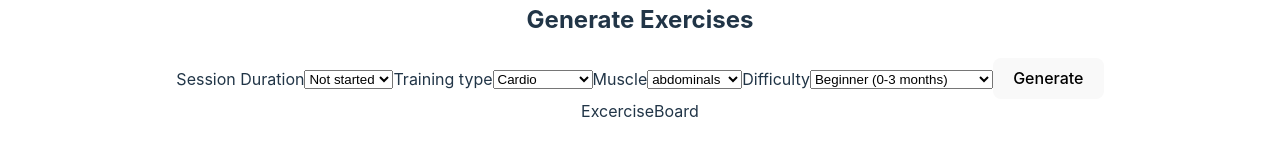
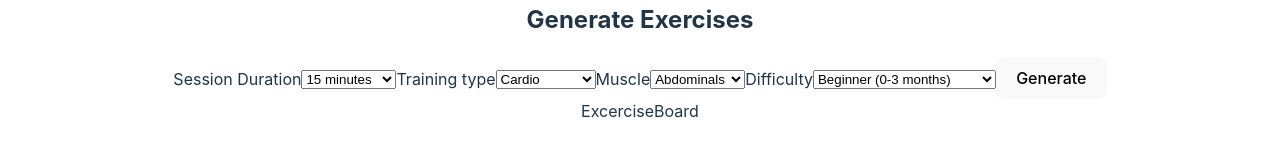
Before and after one commit to Lukew101/workout-generator, a React (Vite) app in the folder workout-generator-app/: page / in a window 1280 px wide. Shown: the part 462-618 px from the top of the page. Built offline with nearby package versions, Linux system fonts and the light colour scheme.

Commit message:
feat: post request for exercise list functioning

```diff
--- a/workout-generator-app/src/App.tsx
+++ b/workout-generator-app/src/App.tsx
@@ -1,4 +1,4 @@
-import { useState } from 'react'
+import { useEffect, useState } from 'react'
 import './App.css'
 import UserInputForm from './components/userInput/UserInputForm'
 import ExcerciseBoard from './components/exerciseBoard/ExcerciseBoard'
--- a/workout-generator-app/src/components/userInput/UserInputForm.tsx
+++ b/workout-generator-app/src/components/userInput/UserInputForm.tsx
@@ -5,7 +5,6 @@ interface AddEntityFormProps {
 }
 
 const UserInputForm = ({ setExercises }: AddEntityFormProps) => {
-
   const handleFormSubmit = async (event: FormEvent<HTMLFormElement>) => {
     event.preventDefault();
 
@@ -20,7 +19,25 @@ const UserInputForm = ({ setExercises }: AddEntityFormProps) => {
     formData.append("type", trainingType);
     formData.append("muscle", muscle);
     formData.append("difficulty", difficulty);
+
+    try {
+      const response = await fetch("http://localhost:8080/api/exercises", {
+        method: "POST",
+        body: formData,
+      });
+
+      if (!response.ok) {
+        throw new Error("Failed to add generate exercises");
       }
+
+      const data = await response.json();
+      const exerciseList: Exercise[] = await data;
+      console.log(exerciseList);
+      setExercises(exerciseList);
+    } catch (error) {
+      console.error("Error while submitting the form:", error);
+    }
+  };
 
   return (
     <div>
@@ -28,12 +45,10 @@ const UserInputForm = ({ setExercises }: AddEntityFormProps) => {
       <form onSubmit={handleFormSubmit} id="programFormInput">
         <label>Session Duration</label>
         <select name="duration" defaultValue="" id="trainingDuration">
-                <option value="15">Not started</option>
-                <option value="30">In progress</option>
-                <option value="45">Completed</option>
-                <option value="60">Not started</option>
-                <option value="75">In progress</option>
-                <option value="75+">Completed</option>
+          <option value="15">15 minutes</option>
+          <option value="30">30 minutes</option>
+          <option value="45">45 minutes</option>
+          <option value="60+">60+ minutes</option>
         </select>
         <label>Training type</label>
         <select name="type" defaultValue="" id="trainingType">
@@ -46,7 +61,7 @@ const UserInputForm = ({ setExercises }: AddEntityFormProps) => {
         </select>
         <label>Muscle</label>
         <select name="muscle" defaultValue="" id="trainingMuscle">
-                <option value="abdominals">abdominals</option>
+          <option value="abdominals">Abdominals</option>
           <option value="abductors">Abductors</option>
           <option value="biceps">Biceps</option>
           <option value="calves">Calves</option>
@@ -68,10 +83,12 @@ const UserInputForm = ({ setExercises }: AddEntityFormProps) => {
           <option value="intermediate">Intermediate (4-12 months)</option>
           <option value="expert">Expert (12+ months)</option>
         </select>
-            <button type="submit" className="form__button">Generate</button>
+        <button type="submit" className="form__button">
+          Generate
+        </button>
       </form>
     </div>
-  )
-}
+  );
+};
 
-export default UserInputForm
+export default UserInputForm;
```
Also changed, not shown: 2 other files (tests, documents, lock files or other folders). Lines whose indentation alone changed are shown as unchanged.
